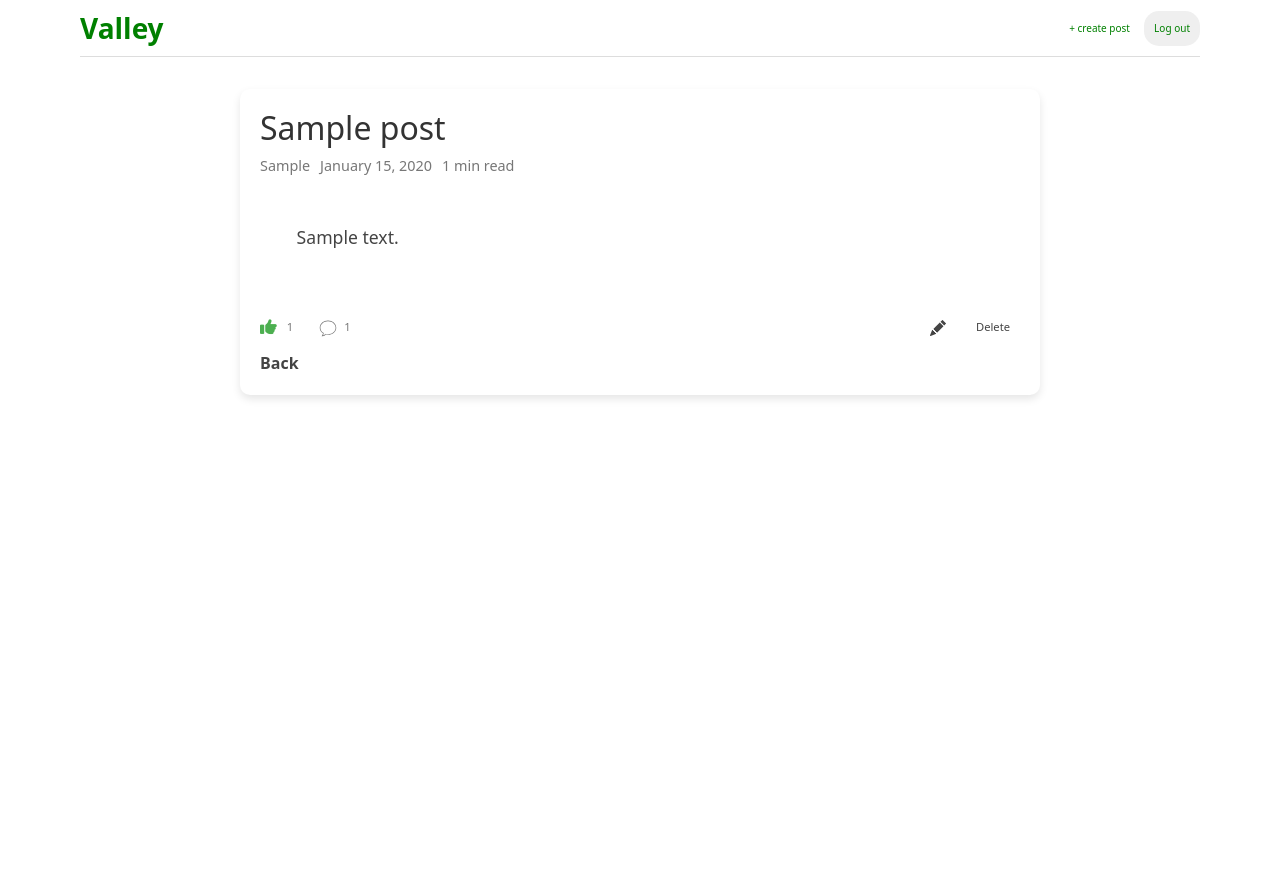
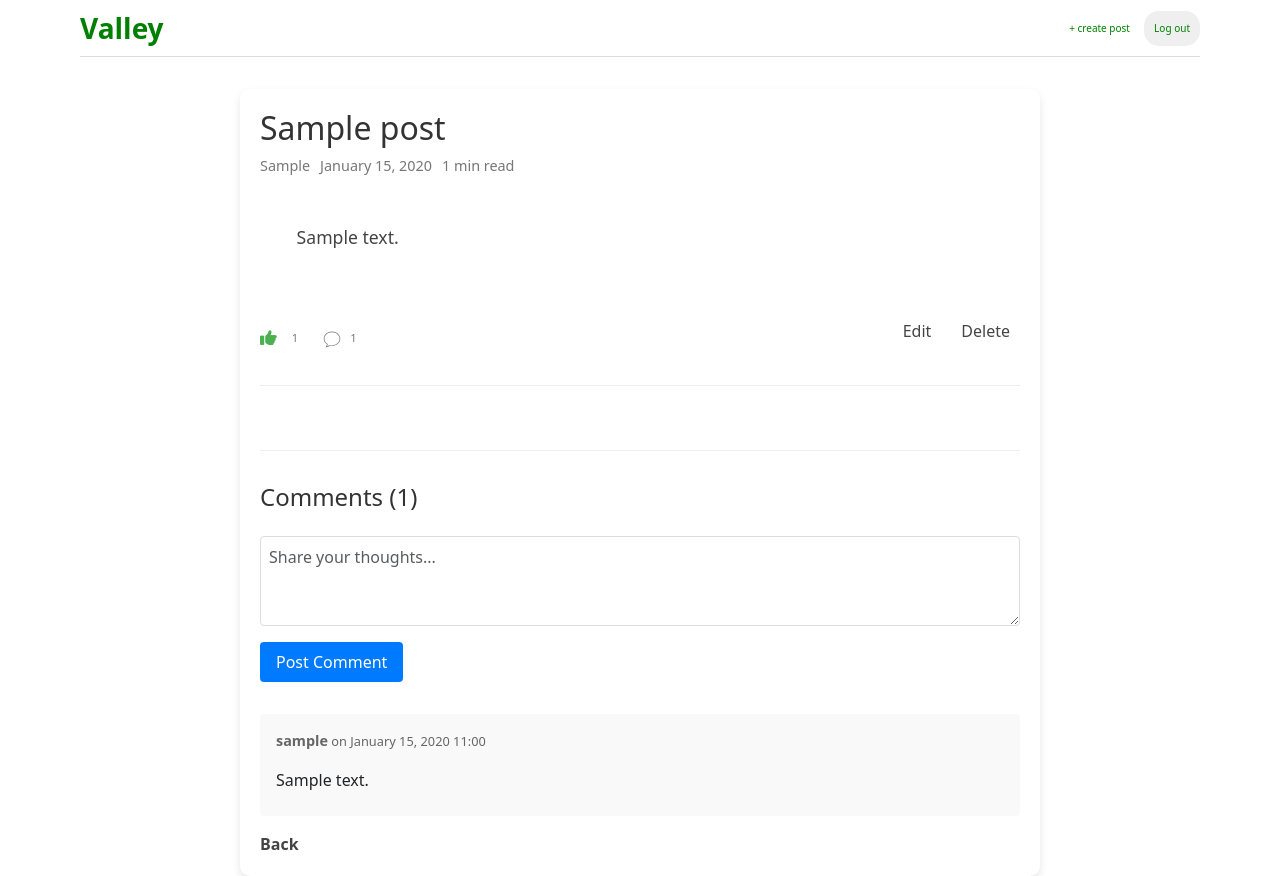
Before and after one commit to lumpy72006/blog-project, a Django app: a page that uses blog/templates/blog/layout.html in a window 1280 px wide. Before the commit the page ends 399 px from the top, so only its background shows below. Run offline with Django 5.2, Linux system fonts and the light colour scheme; a user stored in the database is signed in; tables that the repository leaves empty hold one stand-in row (values such as "Sample post"); some libraries are stand-ins or nearby versions.

Commit message:
update comments

```diff
--- a/blog/forms.py
+++ b/blog/forms.py
@@ -29,6 +29,7 @@ class SignupForm(UserCreationForm):
 
 
 class CommentForm(forms.ModelForm):
+
     class Meta:
         model = Comment
         fields = ["content"]
--- a/blog/models.py
+++ b/blog/models.py
@@ -1,7 +1,6 @@
 from django.contrib.auth.models import User
 from django.db import models
 from django.urls import reverse
-from django.utils import timezone
 from django.utils.text import slugify
 from taggit.managers import TaggableManager
 
@@ -58,7 +57,7 @@ class Post(models.Model):
         if not self.slug:
             self.slug = slugify(self.title)
 
-        # if this is a new post(no primary key yet)
+        # If this is a new post(no primary key yet)
 
         if not self.pk:
             # Check if the slug already exists, and if so, add a suffix to make it unique
@@ -79,8 +78,9 @@ class Comment(models.Model):
     post = models.ForeignKey(Post, on_delete=models.CASCADE, related_name="comments")
     author = models.ForeignKey(User, on_delete=models.CASCADE, related_name="comments")
     content = models.TextField()
-    created_date = models.DateTimeField(default=timezone.now)
+    created_date = models.DateTimeField(auto_now_add=True)
     approved = models.BooleanField(default=True)
+
 
     def __str__(self):
         return f"Comment by {self.author} on {self.post.title}"
--- /dev/null
+++ b/blog/static/blog/js/post_detail.js
@@ -0,0 +1,83 @@
+document.addEventListener('DOMContentLoaded', function() {
+    const likeForm = document.getElementById('like-form');
+    if (likeForm) {
+        likeForm.addEventListener('submit', function(event) {
+            event.preventDefault();
+            fetch(likeForm.action, {
+                method: 'POST',
+                headers: {
+                    'Content-Type': 'application/json',
+                    'X-CSRFToken': document.querySelector('[name=csrfmiddlewaretoken]').value
+                },
+                body: JSON.stringify({
+                    'post_slug': '{{ post.slug }}',
+                })
+            })
+                .then(response => response.json())
+                .then(data => {
+                    document.getElementById('likes-count').textContent = data.likes;
+                    const likeButton = document.querySelector('.like-button');
+                    if (data.user_has_liked) {
+                        likeButton.classList.add('liked');
+                    } else {
+                        likeButton.classList.remove('liked');
+                    }
+                })
+                .catch(error => {
+                    console.error('Error:', error);
+                });
+        });
+    };
+
+    const commentForm = document.getElementById('comment-form');
+    if (commentForm) {
+        commentForm.addEventListener('submit', function(event) {
+            event.preventDefault();
+
+            const formData = new FormData(commentForm);
+
+            fetch(commentForm.action, {
+                method: 'POST',
+                headers: {
+                    'X-CSRFToken': document.querySelector('[name=csrfmiddlewaretoken]').value
+                },
+                body: formData
+            })
+                .then(response => response.json())
+                .then(data => {
+                    if (data.success) {
+                        // Clear the textarea
+                        commentForm.querySelector('textarea').value = '';
+
+                        // Update comments count in both places
+                        const newCount = parseInt(document.getElementById('comments-count').textContent) + 1;
+                        document.getElementById('comments-count').textContent = newCount;
+                        document.getElementById('comments-count-display').textContent = newCount;
+
+                        // Add the new comment to the list
+                        const commentsList = document.getElementById('comments-list');
+                        const noCommentsMsg = commentsList.querySelector('.no-comments');
+
+                        if (noCommentsMsg) {
+                            noCommentsMsg.remove();
+                        }
+
+                        const newComment = document.createElement('div');
+                        newComment.className = 'comment';
+                        newComment.innerHTML = `
+                        <p class="comment-meta">
+                            <span class="comment-author">${data.author}</span>
+                            on ${data.created_date}
+                        </p>
+                        <p class="comment-content">${data.content}</p>
+                    `;
+
+                        commentsList.insertBefore(newComment, commentsList.firstChild);
+                    }
+                })
+                .catch(error => {
+                    console.error('Error:', error);
+                });
+        });
+    }
+});
--- a/blog/static/blog/styles.css
+++ b/blog/static/blog/styles.css
@@ -1,21 +1,25 @@
 /* Home Page */
 /* Header */
 body {
-    padding:0 80px;
-    font-family: medium-content-sans-serif-font,-apple-system,BlinkMacSystemFont,"Segoe UI",Roboto,Oxygen,Ubuntu,Cantarell,"Open Sans","Helvetica Neue",sans-serif;
+    padding: 0 80px;
+    font-family: medium-content-sans-serif-font, -apple-system, BlinkMacSystemFont, "Segoe UI", Roboto, Oxygen, Ubuntu, Cantarell, "Open Sans", "Helvetica Neue", sans-serif;
     letter-spacing: 0;
     font-weight: 400;
     font-style: normal;
     text-rendering: optimizeLegibility;
-    color: rgba(0,0,0,.84);
+    color: rgba(0, 0, 0, .84);
 }
+
 header {
     border-bottom: 1px solid #ddd;
     margin-bottom: 2rem;
     display: flex;
-    justify-content: space-between; /* Distributes space between elements */
-    align-items: center; /* Vertically center items */
+    justify-content: space-between;
+    /* Distributes space between elements */
+    align-items: center;
+    /* Vertically center items */
 }
+
 /* Website Name */
 header h1 a {
     color: green;
@@ -26,61 +30,81 @@ header h1 a {
 
 .nav-right button,
 .nav-right a {
-  border-width:1px;
-  border: none;
-  color: green;
-  text-decoration: none; /* Remove underline */
-  font-size: 10px; /* Set font size for the link */
-  padding: 10px 10px; /* Add padding around the link */
-  border-radius: 15px; /* Rounded corners for the button */
-  transition: background-color 0.3s; /* Smooth transition effect */
-
-}
-.nav-right button:hover {
-
+    border-width: 1px;
+    border: none;
+    color: green;
+    text-decoration: none;
+    /* Remove underline */
+    font-size: 10px;
+    /* Set font size for the link */
+    padding: 10px 10px;
+    /* Add padding around the link */
+    border-radius: 15px;
+    /* Rounded corners for the button */
+    transition: background-color 0.3s;
+    /* Smooth transition effect */
 
 }
 
 /* Posts */
 .post-link {
-    text-decoration: none; /* Remove underline from the link */
-    color: inherit; /* Inherit text color from the parent */
-    display: block; /* Make the link a block-level element */
+    text-decoration: none;
+    /* Remove underline from the link */
+    color: inherit;
+    /* Inherit text color from the parent */
+    display: block;
+    /* Make the link a block-level element */
 }
 
 .post-link:hover .post-container {
-    background-color: #f1f1f1; /* Highlight the entire post on hover */
-    transform: translateY(-2px); /* Slight hover effect */
-    box-shadow: 0 4px 10px rgba(0, 0, 0, 0.1); /* Subtle shadow on hover */
-    transition: all 0.3s ease; /* Smooth hover transition */
+    background-color: #f1f1f1;
+    /* Highlight the entire post on hover */
+    transform: translateY(-2px);
+    /* Slight hover effect */
+    box-shadow: 0 4px 10px rgba(0, 0, 0, 0.1);
+    /* Subtle shadow on hover */
+    transition: all 0.3s ease;
+    /* Smooth hover transition */
 }
 
 .post-container {
-    margin: 20px 0; /* Add spacing between posts */
-    padding: 15px; /* Add padding inside each post */
-    border: 1px solid #ddd; /* Light border around each post */
-    border-radius: 10px; /* Rounded corners for better aesthetics */
-    background-color: #f9f9f9; /* Light background color */
-    box-shadow: 0 2px 5px rgba(0, 0, 0, 0.1); /* Subtle shadow for depth */
+    margin: 20px 0;
+    /* Add spacing between posts */
+    padding: 15px;
+    /* Add padding inside each post */
+    border: 1px solid #ddd;
+    /* Light border around each post */
+    border-radius: 10px;
+    /* Rounded corners for better aesthetics */
+    background-color: #f9f9f9;
+    /* Light background color */
+    box-shadow: 0 2px 5px rgba(0, 0, 0, 0.1);
+    /* Subtle shadow for depth */
 }
 
 .post-container h2 a {
-    color: black; /* Change link color to black */
-    text-decoration: none; /* Remove underline */
+    color: black;
+    /* Change link color to black */
+    text-decoration: none;
+    /* Remove underline */
 }
 
 .post-container h6 {
     margin-bottom: 10px;
-    color: #555; /* Slightly lighter text color for author/date */
+    color: #555;
+    /* Slightly lighter text color for author/date */
 }
 
 .author-date {
     display: flex;
-    gap: 10px; /* Adds spacing between the elements */
+    gap: 10px;
+    /* Adds spacing between the elements */
 
 
-/* Post Detail Page */
-}.post-likes {
+    /* Post Detail Page */
+}
+
+.post-likes {
 
     margin-top: 20px;
     display: flex;
@@ -100,17 +124,24 @@ header h1 a {
     display: flex;
     align-items: center;
     gap: 2px;
-    color: inherit; /* Same color as the page */
+    color: inherit;
+    /* Same color as the page */
     text-decoration: none;
 }
 
 .like-button.liked {
-    color: #4CAF50; /* Change the color when liked */
+    color: #4CAF50;
+    /* Change the color when liked */
 }
 
 .like-button:hover {
     opacity: 0.8;
 }
+
+.like-button .fa-spinner {
+    margin-right: 5px;
+}
+
 .post-detail-container {
     max-width: 800px;
     margin: 0 auto;
@@ -141,91 +172,32 @@ header h1 a {
     margin-bottom: 30px;
 }
 
-
-.post-actions {
+.post-actions-container {
     display: flex;
-    gap: 10px;
-    justify-content: flex-end;
-    width: 100%;
-
+    justify-content: space-between;
+    align-items: center;
+    margin-top: 20px;
 }
 
-.comment-section {
+.post-likes {
     display: flex;
     align-items: center;
-    gap: 1px; /* Adjust spacing */
+    gap: 15px;
 }
 
-.comment-button {
-    background-color: white;
-    color: #444444;
-    border: none;
-    margin-left: 10px;
-}
-.comment-button svg {
-    width: 18px;  /* Adjust to preferred size */
-    height: 18px;
-    pointer-events: none;
-}
-
-.comment-popup {
-    display: none;
-    position: absolute;
-    background: white;
-    border: 1px solid #ccc;
-    padding: 20px;
-    box-shadow: 0 4px 8px rgba(0, 0, 0, 0.1);
-    z-index: 1000;
-    width: 300px;
-    max-height: 400px;
-    overflow-y: auto;
-}
-
-.comment-popup p a {
-    color: green;
-}
-
-.comment-popup-content {
+.post-author-actions {
     display: flex;
-    flex-direction: column;
     gap: 10px;
 }
 
-.comments-list {
+.comment-like-svgs {
     display: flex;
-    flex-direction: column;
-    gap: 10px;
+    align-items: center;
+    gap: 5px;
 }
 
-.comment {
-    border-bottom: 1px solid #eee;
-    padding-bottom: 10px;
-}
-
-.comment-content {
-    margin: 0;
-}
-
-.comment-meta {
-    font-size: 0.8em;
-    color: #666;
-}
-
-.no-comments {
-    color: #999;
-    font-style: italic;
-}
-
-
- .edit-button, .delete-button {
-    padding: 10px 10px;
-    border-radius: 5px;
-    cursor: pointer;
-    text-decoration: none;
-    color: #444444;
-}
-
-.edit-button:hover, .delete-button:hover {
+.edit-button:hover,
+.delete-button:hover {
     background-color: #D3D3D3;
 }
 
@@ -268,11 +240,144 @@ header h1 a {
     padding: 0 20px;
 }
 
-/* login form's button */
-.login-form-button {
-    padding: 10px 20px;
-    color: green;
+/* Comments Section */
+.comments-section {
+    margin-top: 2rem;
+    padding-top: 2rem;
+    border-top: 1px solid #eee;
+}
+
+.comments-section h3 {
+    margin-bottom: 1.5rem;
+    font-size: 1.5rem;
+    color: #333;
+}
+
+.comment-form textarea {
+    width: 100%;
+    padding: 0.5rem;
+    margin-bottom: 1rem;
+    border: 1px solid #ddd;
+    border-radius: 4px;
+    min-height: 100px;
+}
+
+.submit-comment-button {
+    background-color: #007bff;
+    color: white;
+    padding: 0.5rem 1rem;
     border: none;
-    border-radius: 15px;
+    border-radius: 4px;
     cursor: pointer;
 }
+
+.submit-comment-button:hover {
+    background-color: #0056b3;
+}
+
+.comments-list {
+    margin-top: 2rem;
+}
+
+.comment {
+    padding: 1rem;
+    margin-bottom: 1rem;
+    background-color: #f9f9f9;
+    border-radius: 4px;
+}
+
+.comment-content {
+    margin-bottom: 0.5rem;
+    line-height: 1.5;
+}
+
+.comment-meta {
+    font-size: 0.8rem;
+    color: #666;
+}
+
+.comment-author {
+    font-weight: bold;
+    font-size: 0.9rem;
+}
+
+.no-comments {
+    color: #666;
+    font-style: italic;
+}
+
+
+.comment-form.loading {
+    opacity: 0.7;
+    pointer-events: none;
+}
+
+.comment-form.loading textarea {
+    background-color: #f8f9fa;
+}
+
+.spinner-border {
+    vertical-align: middle;
+}
+
+.submit-comment-button {
+    transition: all 0.3s ease;
+}
+
+.submit-comment-button:disabled {
+    cursor: not-allowed;
+}
+
+.comment-button {
+    background-color: white;
+    color: #444444;
+    border: none;
+    margin-left: 10px;
+}
+
+.comment-button svg {
+    width: 18px;
+    height: 18px;
+    margin-right: 4px;
+    pointer-events: none;
+}
+
+.comment-actions {
+    display: inline-block;
+    margin-left: 10px;
+}
+
+.comment-actions button {
+    background: none;
+    border: none;
+    padding: 0 5px;
+    cursor: pointer;
+    opacity: 0.6;
+    transition: opacity 0.2s;
+}
+
+.comment-actions button:hover {
+    opacity: 1;
+}
+
+.edit-comment-textarea {
+    width: 100%;
+    min-height: 80px;
+    margin-bottom: 10px;
+}
+
+.edit-actions {
+    text-align: right;
+}
+
+
+
+
+.edit-button,
+.delete-button {
+    padding: 10px 10px;
+    border-radius: 5px;
+    cursor: pointer;
+    text-decoration: none;
+    color: #444444;
+}
--- a/blog/templates/blog/create_post.html
+++ b/blog/templates/blog/create_post.html
@@ -1,4 +1,5 @@
 {% extends 'blog/layout.html' %}
+{% load django_bootstrap5 %}
 
 {% block body %}
 
@@ -17,8 +18,8 @@
     <ul>
     <form method="post" class="create-post-form">
         {% csrf_token %}
-        {{ form.as_p }}
-        <button type="submit">Submit</button>
+        {% bootstrap_form form %}
+        {% bootstrap_button button_type='submit' content='Create Post' %}
     </form>
     </ul>
 
--- a/blog/templates/blog/layout.html
+++ b/blog/templates/blog/layout.html
@@ -8,6 +8,8 @@
   <!-- Bootstrap CSS -->
   <link href="https://cdn.jsdelivr.net/npm/bootstrap@5.3.0/dist/css/bootstrap.min.css" rel="stylesheet">
   <link rel="stylesheet" href="https://cdnjs.cloudflare.com/ajax/libs/font-awesome/6.0.0/css/all.min.css">
+  <!-- htmx for AJAX functionality -->
+  <script src="https://unpkg.com/htmx.org@2.0.4" integrity="sha384-HGfztofotfshcF7+8n44JQL2oJmowVChPTg48S+jvZoztPfvwD79OC/LTtG6dMp+" crossorigin="anonymous"></script>
   <style>
       .form-container {
           max-width: 400px;
--- a/blog/templates/blog/post_detail.html
+++ b/blog/templates/blog/post_detail.html
@@ -1,4 +1,5 @@
 {% extends "blog/layout.html" %}
+{% load static %}
 
 {% block body %}
 <div class="post-detail-container">
@@ -12,6 +13,7 @@
         {{ post.content }}
     </div>
 
+    <div class="post-actions-container">
         <div class="post-likes">
             <!-- Like Button -->
             {% if user.is_authenticated %}
@@ -28,112 +30,61 @@
             <!-- Likes count separate from the button -->
             <span id="likes-count">{{ likes }}</span>
 
-      <!-- Comment button and no of comments -->
-      <div class="comment-section">
-        <button id="comment-button" class="comment-button">
+            <!-- Comment svg and no of comments -->
+            <div class="comment-like-svgs">
+                <span id="comment-button" class="comment-button">
                     {% include './icons/icons8-comment.svg' %}
-        </button>
-        <!-- Comments count -->
+                </span>
                 <span id="comments-count">{{ comments.count }}</span>
             </div>
+        </div>
 
-      <!-- edit or delete posts -->
+        <!-- edit or delete posts - moved to bottom right -->
         {% if user == post.author %}
-        <div class="post-actions">
-            <a href="{% url 'blog:edit_post' post.slug %}" class="edit-button" title="edit post">
-              {% include './icons/pencil-fill.svg' %}
-            </a>
+        <div class="post-author-actions">
+            <a href="{% url 'blog:edit_post' post.slug %}" class="edit-button" >Edit</a>
             <a href="{% url 'blog:delete_post' post.slug %}" class="delete-button">Delete</a>
         </div>
         {% endif %}
     </div>
 
-    <!-- Comment Dropdown/Popup -->
-    <div id="comment-popup" class="comment-popup">
-      <div class="comment-popup-content">
-          <!-- Comment Form -->
+    <!-- Comment Form at the bottom -->
+    <div class="comments-section">
+        <div class="comments-section" id="comments-section">
+            <h3>Comments (<span id="comments-count-display">{{ comments.count }}</span>)</h3>
+
             {% if user.is_authenticated %}
-            <form id="comment-form" action="{% url 'blog:comment' post.slug %}" method="post">
+            <form id="comment-form" class="comment-form"
+                  action="{% url 'blog:comment' post.slug %}" method="post">
                 {% csrf_token %}
-              {{ comment_form.content }}
-              <button type="submit" class="submit-comment-button">Comment</button>
+                <textarea name="content" class="form-control comment-input" rows="3"
+                         placeholder="Share your thoughts..." required></textarea>
+                <button type="submit" class="submit-comment-button">Post Comment</button>
             </form>
             {% else %}
-            <p>You must be <a href="{% url 'blog:login' %}?next={{ request.path }}">logged in</a> to comment.</p>
+            <p>Please <a href="{% url 'blog:login' %}?next={{ request.path }}">log in</a> to comment.</p>
             {% endif %}
 
             <!-- List of Comments -->
-          <div class="comments-list">
-            {% if comments.all %}
-              {% for comment in comments.all %}
+            <div class="comments-list" id="comments-list">
+                {% for comment in comments %}
                 <div class="comment">
+                    <p class="comment-meta">
+                        <span class="comment-author">{{ comment.author }}</span>
+                        on {{ comment.created_date|date:"F d, Y H:i" }}
+                    </p>
                     <p class="comment-content">{{ comment.content }}</p>
-                  <p class="comment-meta">By {{ comment.author }} on {{ comment.created_date|date:"F d, Y H:i" }}</p>
                 </div>
+                {% empty %}
+                <p class="no-comments">No comments yet. Be the first to comment!</p>
                 {% endfor %}
-            {% else %}
-              <p class="no-comments">No comments yet. Be the first to comment!</p>
-            {% endif %}
             </div>
         </div>
     </div>
 
     <a href="#" onclick="if (!window.history.back()) window.location.href='/'; return false;" class="back-link">Back</a>
-
 </div>
 
-<!-- JavaScript for Like and Comment Functionality -->
-<script>
-    document.addEventListener('DOMContentLoaded', function() {
-        // Like Button Functionality
-        const likeForm = document.getElementById('like-form');
-        if (likeForm) {
-            likeForm.addEventListener('submit', function(event) {
-                event.preventDefault(); // Prevent form submission
-
-                fetch(likeForm.action, {
-                    method: 'POST',
-                    headers: {
-                        'Content-Type': 'application/json',
-                        'X-CSRFToken': document.querySelector('[name=csrfmiddlewaretoken]').value
-                    },
-                    body: JSON.stringify({
-                        'post_slug': '{{ post.slug }}',
-                    })
-                })
-                .then(response => response.json())
-                .then(data => {
-                    // Update like count and button style
-                    document.getElementById('likes-count').textContent = data.likes;
-                    const likeButton = document.querySelector('.like-button');
-                    if (data.user_has_liked) {
-                        likeButton.classList.add('liked');
-                    } else {
-                        likeButton.classList.remove('liked');
-                    }
-                })
-                .catch(error => {
-                    console.error('Error:', error);
-                });
-            });
-        };
-
-        // Comment Button Functionality
-        const commentButton = document.getElementById('comment-button');
-        const commentPopup = document.getElementById('comment-popup');
-
-        commentButton.addEventListener('click', function() {
-            commentPopup.style.display = commentPopup.style.display === 'block' ? 'none' : 'block';
-        });
-
-        // Close the popup if clicked outside
-        window.addEventListener('click', function(event) {
-            if (event.target !== commentButton && !commentPopup.contains(event.target)) {
-                commentPopup.style.display = 'none';
-            }
-        });
-    });
-</script>
-
+<script src="{% static 'blog/js/post_detail.js' %}"></script>
 
 {% endblock %}
--- a/blog/views.py
+++ b/blog/views.py
@@ -1,8 +1,9 @@
 from django.contrib.auth import login
 from django.contrib.auth.decorators import login_required
 from django.contrib.auth.mixins import LoginRequiredMixin, UserPassesTestMixin
-from django.http import JsonResponse
+from django.http import JsonResponse, HttpResponse
 from django.shortcuts import get_object_or_404, redirect, render
+from django.template.loader import render_to_string
 from django.views.generic import DeleteView, DetailView, ListView, UpdateView
 
 from .forms import CommentForm, PostForm, SignupForm
@@ -43,7 +44,7 @@ class PostDetailView(DetailView):
         context["likes"] = post.likes
         context["reading_time"] = post.reading_time
         context["user_has_liked"] = self.request.user in post.liked_by.all()
-        context["comments"] = post.comments.filter(approved=True)
+        context["comments"] = post.comments.filter(approved=True).order_by('-created_date')
         context["comment_form"] = CommentForm()
 
         return context
@@ -145,8 +146,12 @@ def comment(request, slug):
             comment.author = request.user
             comment.save()
 
-            return redirect("blog:post_detail", slug=post.slug)
-    else:
-        form = CommentForm()
+            return JsonResponse({
+                'success': True,
+                'author': request.user.username,
+                'created_date': comment.created_date.strftime("%B %d, %Y %H:%M"),
+                'content': comment.content,
+                'comments_count': post.comments.filter(approved=True).count()
+            })
 
-    return render(request, "blog/post_detail.html", {"form": form})
+    return JsonResponse({'success': False}, status=400)
--- a/blog_project/settings.py
+++ b/blog_project/settings.py
@@ -39,6 +39,7 @@ INSTALLED_APPS = [
     "django.contrib.staticfiles",
     "taggit",
     "blog.apps.BlogConfig",
+    "django_bootstrap5",
 ]
 
 MIDDLEWARE = [
```
Also changed, not shown: blog/admin.py (+9 -2 lines), blog/templates/blog/edit_post.html (+6 -2 lines), blog/templates/blog/login.html (+6 -5 lines), blog/templates/blog/signup.html (+3 -12 lines), 1 other file. Lines whose indentation alone changed are shown as unchanged.
